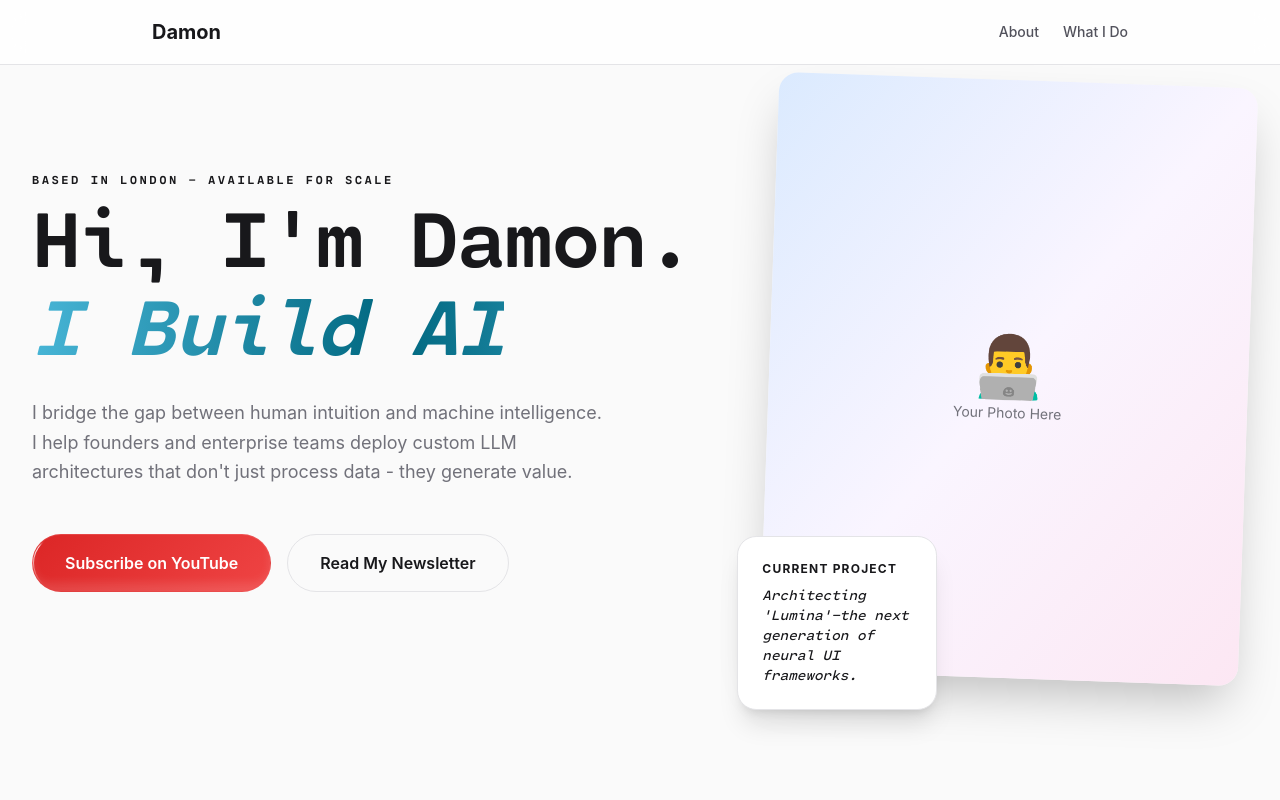
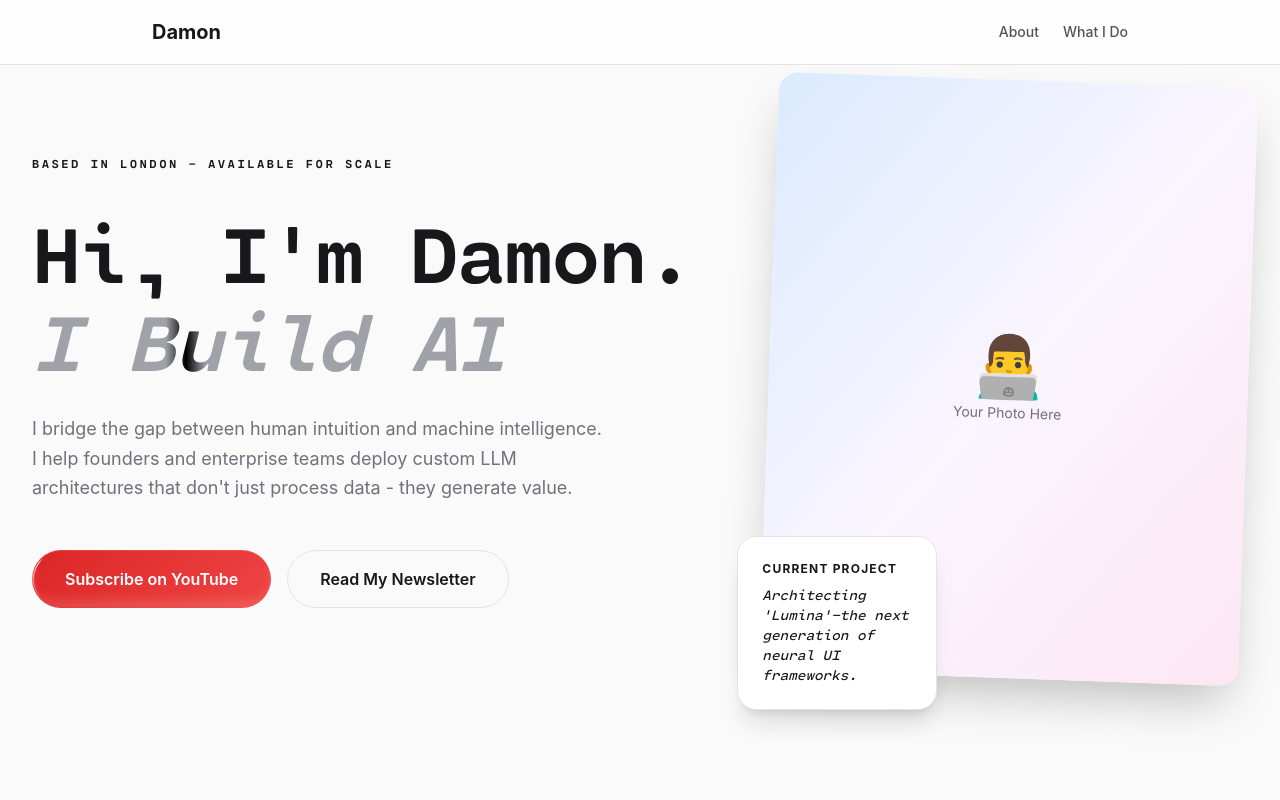
Before and after one commit to Damon-GSY/my_website, a React (Vite) app: page / in a window 1280 px wide. Shown: the top 800 px of the page. Built offline with nearby package versions, Linux system fonts and the light colour scheme.

Commit message:
fix(hero): use BlurFade/TextShimmer components
- Wrap content sections with BlurFade for blur-fade entry animation
- Replace inline text-shimmer CSS with TextShimmer component
- Add staggered delays (0, 0.1, 0.2, 0.3s) for sequential entry
- Remove ~25 lines of redundant inline CSS

```diff
--- a/src/components/Hero.jsx
+++ b/src/components/Hero.jsx
@@ -1,4 +1,6 @@
 import { ShimmerButton } from './ui/shimmer-button';
+import { BlurFade } from './ui/blur-fade';
+import { TextShimmer } from './ui/text-shimmer';
 
 export default function Hero() {
   return (
@@ -9,16 +11,21 @@ export default function Hero() {
           {/* Left: Text Content - 7 columns */}
           <div className="lg:col-span-7 space-y-8">
             {/* Label */}
+            <BlurFade delay={0}>
               <span className="text-xs uppercase tracking-[0.2em] text-primary font-bold font-[Cartograph_CF,Georgia,serif]">
                 Based in London - Available for Scale
               </span>
+            </BlurFade>
 
             {/* Headline */}
+            <BlurFade delay={0.1}>
               <h1 className="text-5xl md:text-6xl lg:text-[5rem] font-bold leading-[1.1] tracking-tight font-[Cartograph_CF,Georgia,serif] text-[var(--text)]">
                 Hi, I'm Damon.
                 <br />
                 <span className="hover-trigger inline-block relative group">
-                <span className="text-shimmer italic">I Build AI</span>
+                  <TextShimmer as="span" className="italic" duration={2.5}>
+                    I Build AI
+                  </TextShimmer>
                   {/* Tooltip / Popover */}
                   <div className="popover-reveal absolute bottom-full left-0 mb-4 w-64 bg-[var(--surface-soft)] dark:bg-zinc-800 border border-[var(--line)] dark:border-zinc-700 p-4 rounded-xl shadow-2xl backdrop-blur-md z-50">
                     <div className="flex flex-col gap-3">
@@ -41,15 +48,19 @@ export default function Hero() {
                   </div>
                 </span>
               </h1>
+            </BlurFade>
 
             {/* Description */}
+            <BlurFade delay={0.2}>
               <p className="text-base md:text-lg text-[var(--muted)] max-w-xl leading-relaxed">
                 I bridge the gap between human intuition and machine intelligence.
                 I help founders and enterprise teams deploy custom LLM architectures
                 that don't just process data - they generate value.
               </p>
+            </BlurFade>
 
             {/* CTA Buttons */}
+            <BlurFade delay={0.3}>
               <div className="flex flex-col sm:flex-row gap-4 pt-4">
                 <a
                   href="https://www.youtube.com/channel/UCEizqDJOPFfjRdQbat0DMmA?sub_confirmation=1"
@@ -74,10 +85,11 @@ export default function Hero() {
                   Read My Newsletter
                 </a>
               </div>
+            </BlurFade>
           </div>
 
           {/* Right: Avatar - 5 columns */}
-          <div className="lg:col-span-5 relative">
+          <BlurFade delay={0.2} className="lg:col-span-5 relative">
             {/* Main Photo Card */}
             <div className="aspect-[4/5] rounded-lg overflow-hidden shadow-2xl rotate-2 hover:rotate-0 transition-transform duration-700 bg-gradient-to-br from-blue-100 via-purple-50 to-pink-100 dark:from-blue-900/30 dark:via-purple-900/20 dark:to-pink-900/30">
               <div className="w-full h-full flex items-center justify-center text-[var(--muted)]">
@@ -95,37 +107,12 @@ export default function Hero() {
                 Architecting 'Lumina'-the next generation of neural UI frameworks.
               </p>
             </div>
-          </div>
+          </BlurFade>
         </div>
       </div>
 
-      {/* Styles */}
+      {/* Popover Animation Styles */}
       <style>{`
-        /* Text Shimmer Effect - matches test-preview.html */
-        .text-shimmer {
-          background: linear-gradient(90deg, #00677f 0%, #5dcdf1 50%, #00677f 100%);
-          background-size: 200% auto;
-          -webkit-background-clip: text;
-          -webkit-text-fill-color: transparent;
-          background-clip: text;
-          display: inline-block;
-          animation: shimmer 2.5s linear infinite;
-        }
-
-        .dark .text-shimmer {
-          background: linear-gradient(90deg, #00677f 0%, #5dcdf1 50%, #00677f 100%);
-          background-size: 200% auto;
-          -webkit-background-clip: text;
-          -webkit-text-fill-color: transparent;
-          background-clip: text;
-        }
-
-        @keyframes shimmer {
-          from { background-position: 0 0; }
-          to { background-position: -200% 0; }
-        }
-
-        /* Popover Animation */
         .popover-reveal {
           opacity: 0;
           transform: translateY(10px) scale(0.95);
```
Lines whose indentation alone changed are shown as unchanged.
